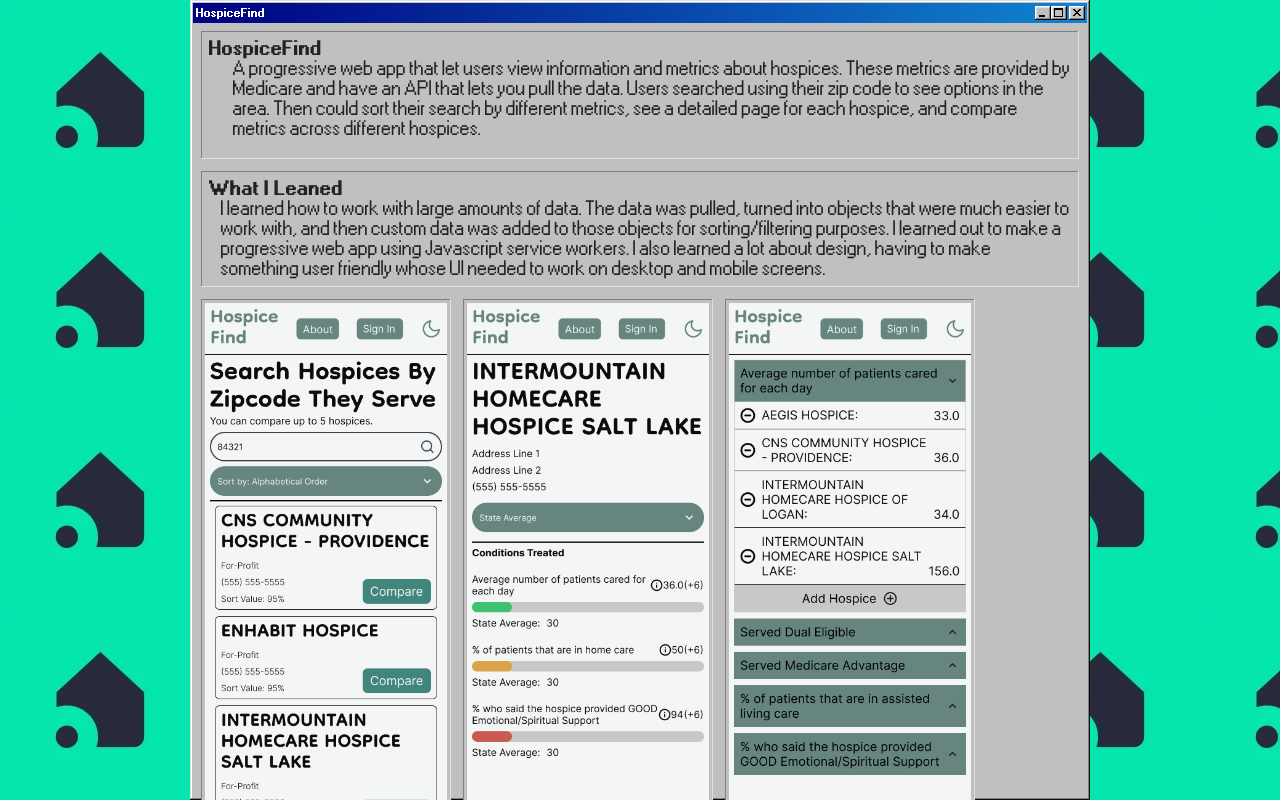
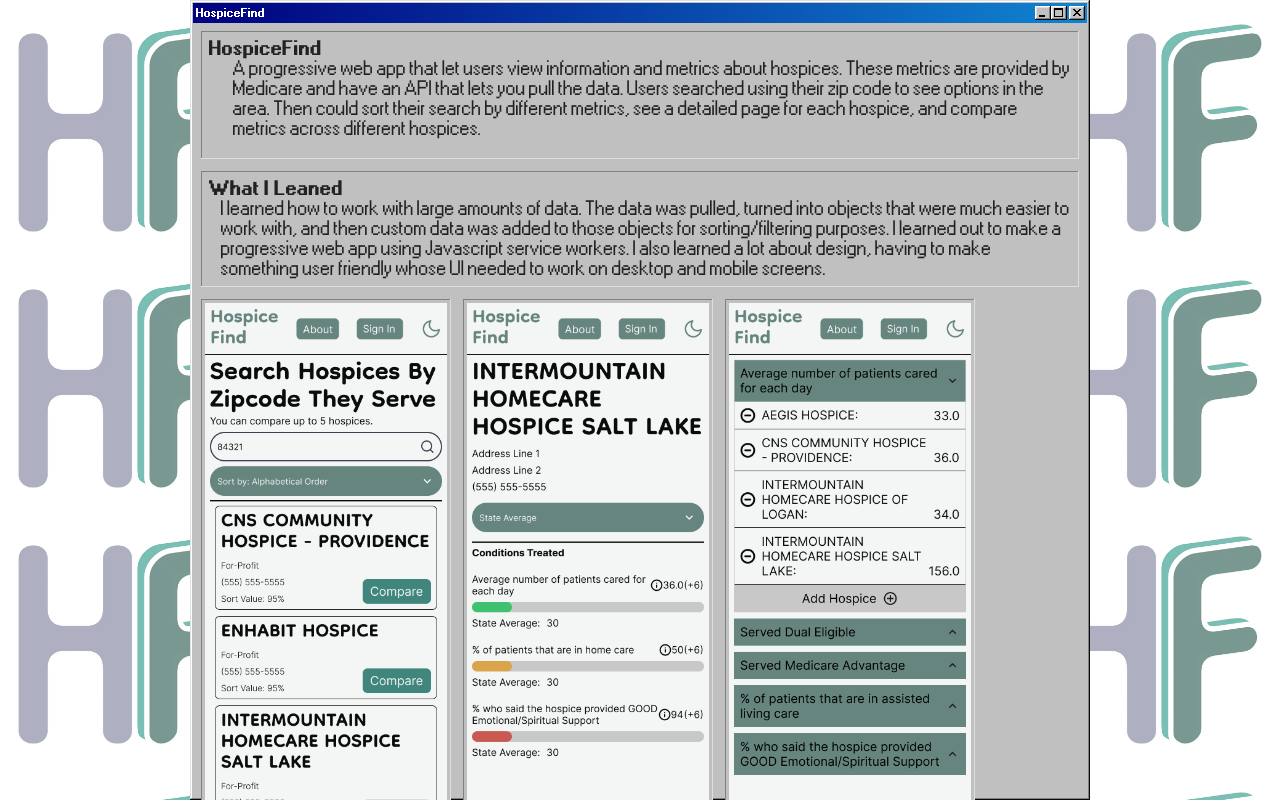
Before and after one commit to ZaneBennion/zben, a Nuxt app: page /hospicefind in a window 1280 px wide. Built offline with nearby package versions, Linux system fonts and the light colour scheme.

Commit message:
fixed hospicefind background

```diff
--- a/app/pages/hospicefind.vue
+++ b/app/pages/hospicefind.vue
@@ -56,7 +56,8 @@
 .container {
     width: 100vw;
     height: 100vh;
-    background-image: url("/img/vivintBG.webp");
+    background-image: url("/img/hospicefindBG.webp");
+    background-size: 20% auto;
 }
 
 .window {
```
